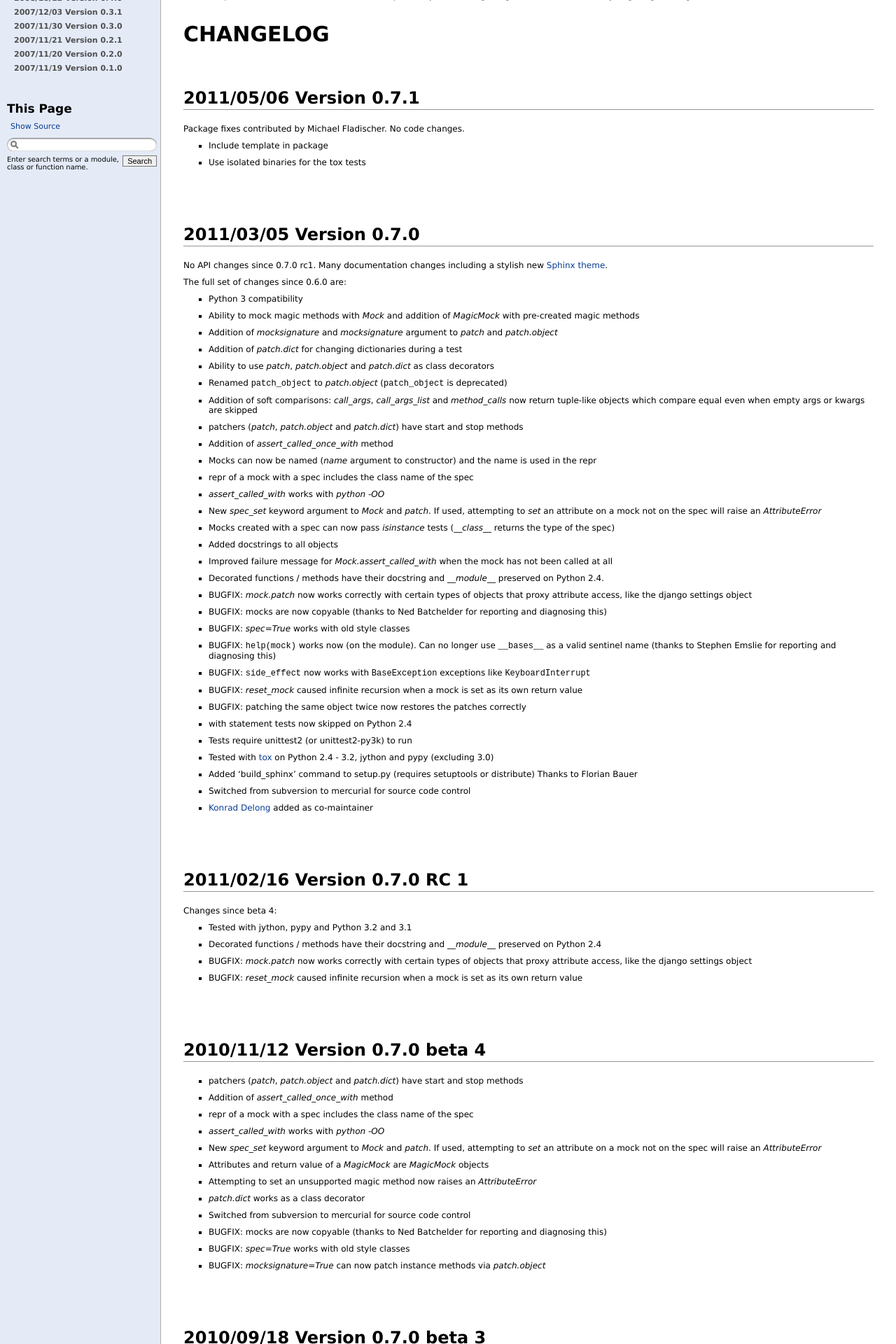
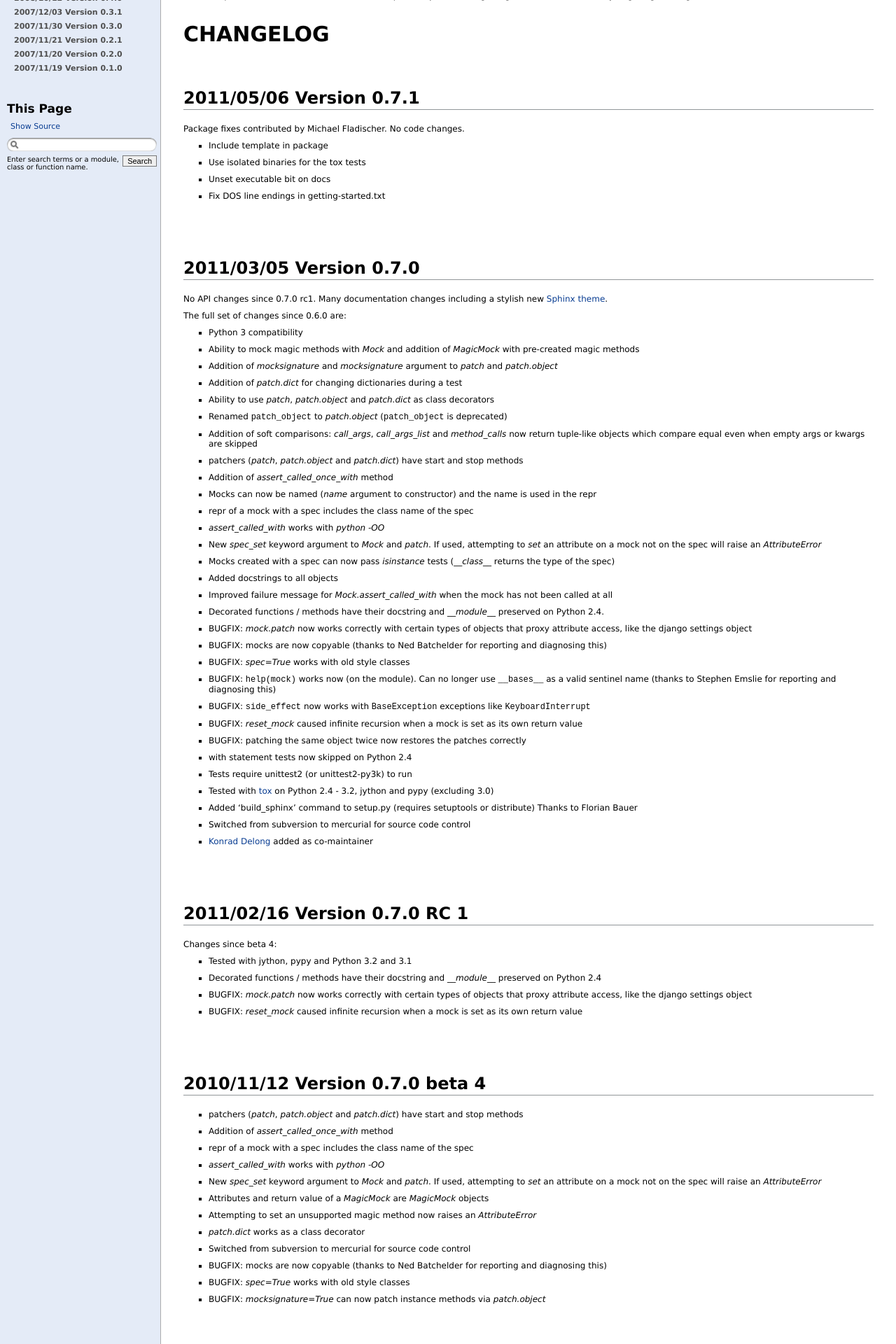
Before and after one commit to testing-cabal/mock, a Sphinx documentation site: the page built from docs/changelog.txt, in a window 1280 px wide. Shown: the part 529-2449 px from the top of the page at 70% size. Built offline with Sphinx 7.4.7, drawn with Linux system fonts in a browser that asks for light colours; pages that are not in the unit, such as notebooks, are missing from menus; some of the changed text lies outside the part shown.

Commit message:
Changelog for previous fixes

```diff
--- a/docs/changelog.txt
+++ b/docs/changelog.txt
@@ -51,6 +51,8 @@ Package fixes contributed by Michael Fladischer. No code changes.
 
 * Include template in package
 * Use isolated binaries for the tox tests
+* Unset executable bit on docs
+* Fix DOS line endings in getting-started.txt
 
 
 2011/03/05 Version 0.7.0
```
